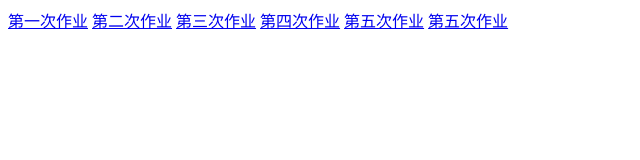
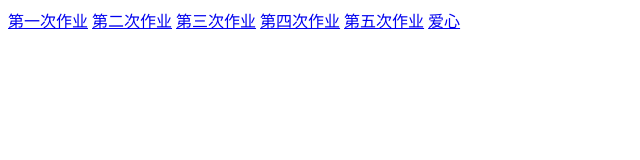
Before and after one commit to 20020619yekai/20020619yekai.github.io, a plain HTML site: page index.html in a window 1280 px wide. Shown: the full height of the page, 0-640 px from the left. Drawn offline with Linux system fonts and the light colour scheme.

Commit message:
Update index.html
Signed-off-by: 20020619yekai <148857177+20020619yekai@users.noreply.github.com>

```diff
--- a/index.html
+++ b/index.html
@@ -12,7 +12,7 @@
     <a href="20213572-0927.html">第三次作业</a>
     <a href="20213572-1011.html">第四次作业</a>
     <a href="20213572-1020.html">第五次作业</a>
-    <a href="love.html">第五次作业</a>
+    <a href="love.html">爱心</a>
 
   </body>
 </body>
```
